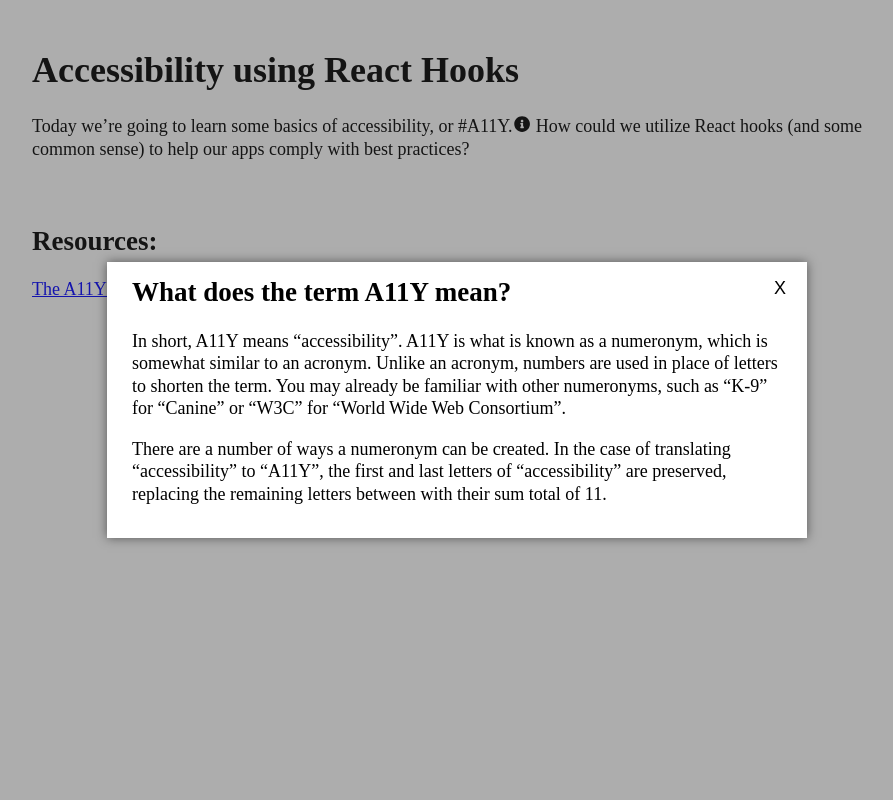
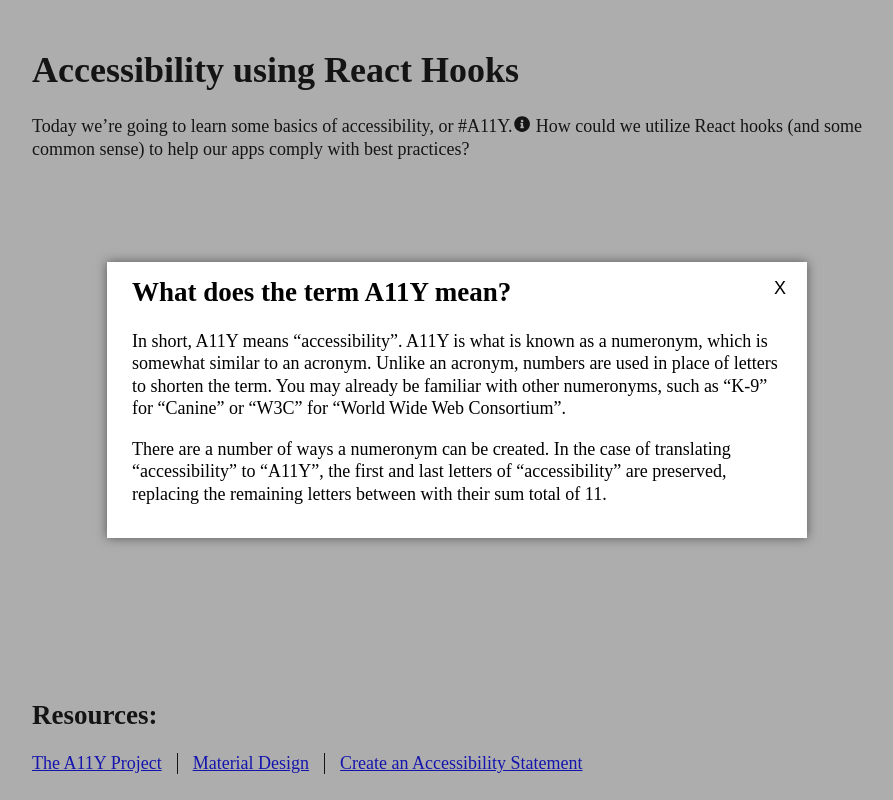
Before and after one commit to brian-ogilvie/accessibility-article, a React (Vite) app: page / in a window 1280 px wide. Both pictures are taken after a click on the button 705 px from the left and 124 px from the top of the page. Shown: the whole page, without its empty margins (183-1076 px from the left). Built offline with nearby package versions, Linux system fonts and the light colour scheme.

Commit message:
stick footer to bottom of window

```diff
--- a/src/components/App.js
+++ b/src/components/App.js
@@ -1,14 +1,14 @@
 import React, { useState } from 'react';
+import Footer from './Footer';
 import InfoButton from './InfoButton';
 import Modal from './Modal';
 import A11YContent from './A11YContent';
-import Resources from './Resources';
 
 export default function App() {
   const [modalVisble, setModalVisible] = useState(false);
 
   return (
-    <>
+    <div className="App">
       <main>
         <h1>Accessibility using React Hooks</h1>
         <p>
@@ -19,12 +19,12 @@ export default function App() {
           apps comply with best practices?
         </p>
       </main>
-      <Resources />
+      <Footer />
       {modalVisble && (
         <Modal onDismiss={() => setModalVisible(false)}>
           <A11YContent />
         </Modal>
       )}
-    </>
+    </div>
   );
 }
--- a/src/components/Resources.js
+++ b/src/components/Footer.js
@@ -1,9 +1,9 @@
 import React from 'react';
 
-export default function Resources() {
+export default function Footer() {
   return (
-    <div className="Resources">
-      <h2>Resources:</h2>
+    <div className="Footer">
+      <h2 className="Footer__heading">Resources:</h2>
       <ul className="random-links">
         <li>
           <a tabIndex="0" href="https://a11yproject.com/">
--- a/src/components/Modal.js
+++ b/src/components/Modal.js
@@ -12,6 +12,8 @@ export default function Modal({ onDismiss, children }) {
         <button
           ref={closeButton}
           type="button"
+          alt="Close Modal"
+          title="Close Modal"
           className="close-button"
           onClick={onDismiss}
         >
--- a/src/index.css
+++ b/src/index.css
@@ -16,6 +16,7 @@ main {
   padding: 25px;
   margin: 0 auto;
   max-width: 900px;
+  min-height: calc(100vh - 100px);
 }
 
 .InfoButton {
@@ -70,10 +71,15 @@ p {
   margin-top: 0;
 }
 
-.Resources {
-  padding: 0 25px;
+.Footer {
+  padding: 0 25px 25px;
   margin: 0 auto;
   max-width: 900px;
+  height: 100px;
+}
+
+.Footer__heading {
+  margin-top: 0;
 }
 
 .random-links {
@@ -81,6 +87,7 @@ p {
   padding: 0;
   display: flex;
   justify-content: flex-start;
+  margin-bottom: 0;
 }
 
 .random-links > li:not(:first-of-type) {
```
Also changed, not shown: 1 other file (tests, documents, lock files or other folders).
